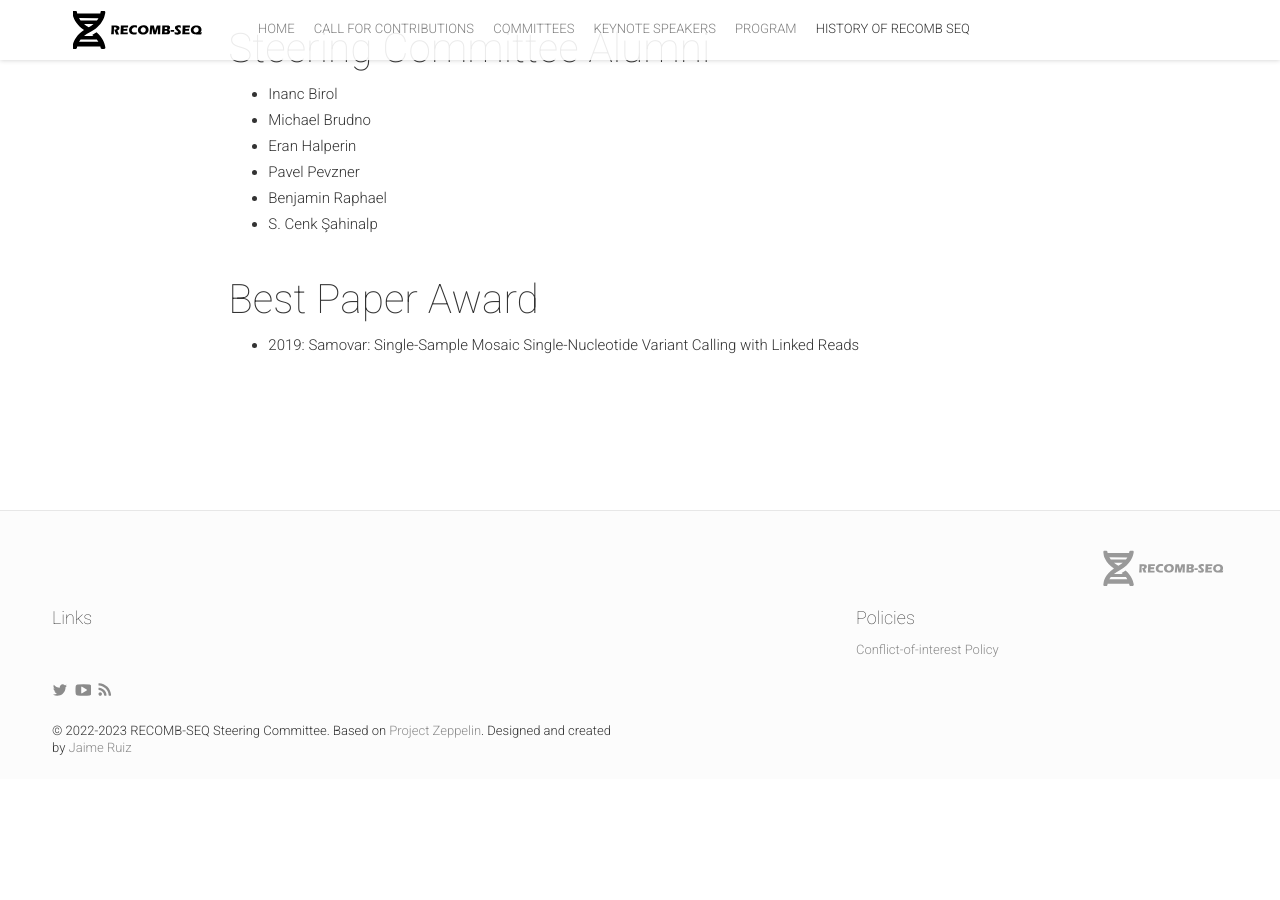
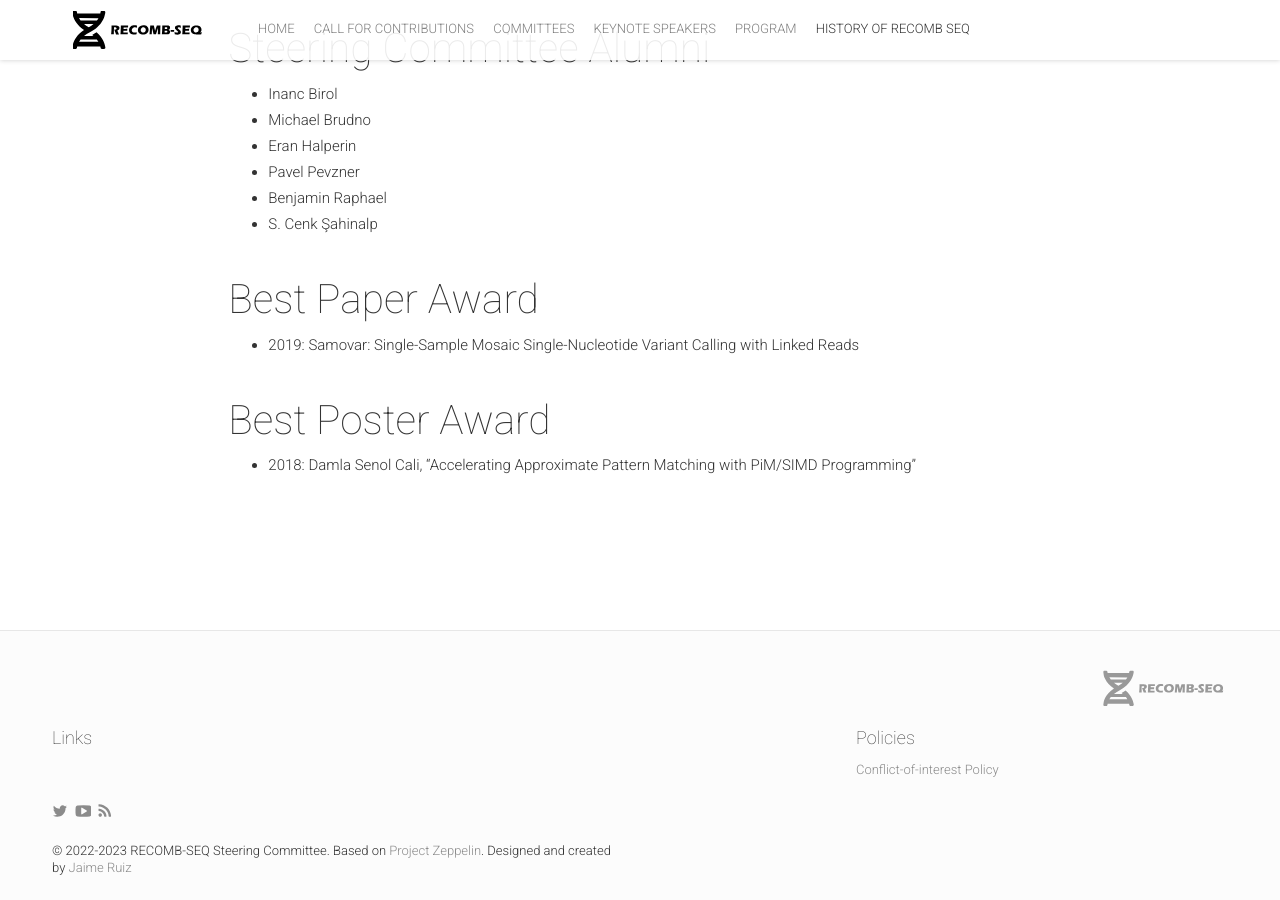
Before and after one commit to recomb-seq/recomb-seq.github.io, a Jekyll site: the page built from history.md, in a window 1280 px wide and 900 px high, scrolled down 1920 px. Built offline with Jekyll 4.4.1, drawn with Linux system fonts in a browser that asks for light colours; nearby versions of some CDN libraries; comment, search, counter and statistics services are not loaded; before the commit the page ends 2699 px from its top, so only the background shows below that.

Commit message:
Update history.md

```diff
--- a/history.md
+++ b/history.md
@@ -66,4 +66,7 @@ You can watch some previous talks of the conference at our [YouTube channel](htt
 #### Best Paper Award
   - 2019: Samovar: Single-Sample Mosaic Single-Nucleotide Variant Calling with Linked Reads
 
+#### Best Poster Award
+  - 2018: Damla Senol Cali, "Accelerating Approximate Pattern Matching with PiM/SIMD Programming"
+
 <img class="img-responsive feature-image" src="{{ site.baseurl }}/img/posts/cod.jpg" style="display:none">
```
